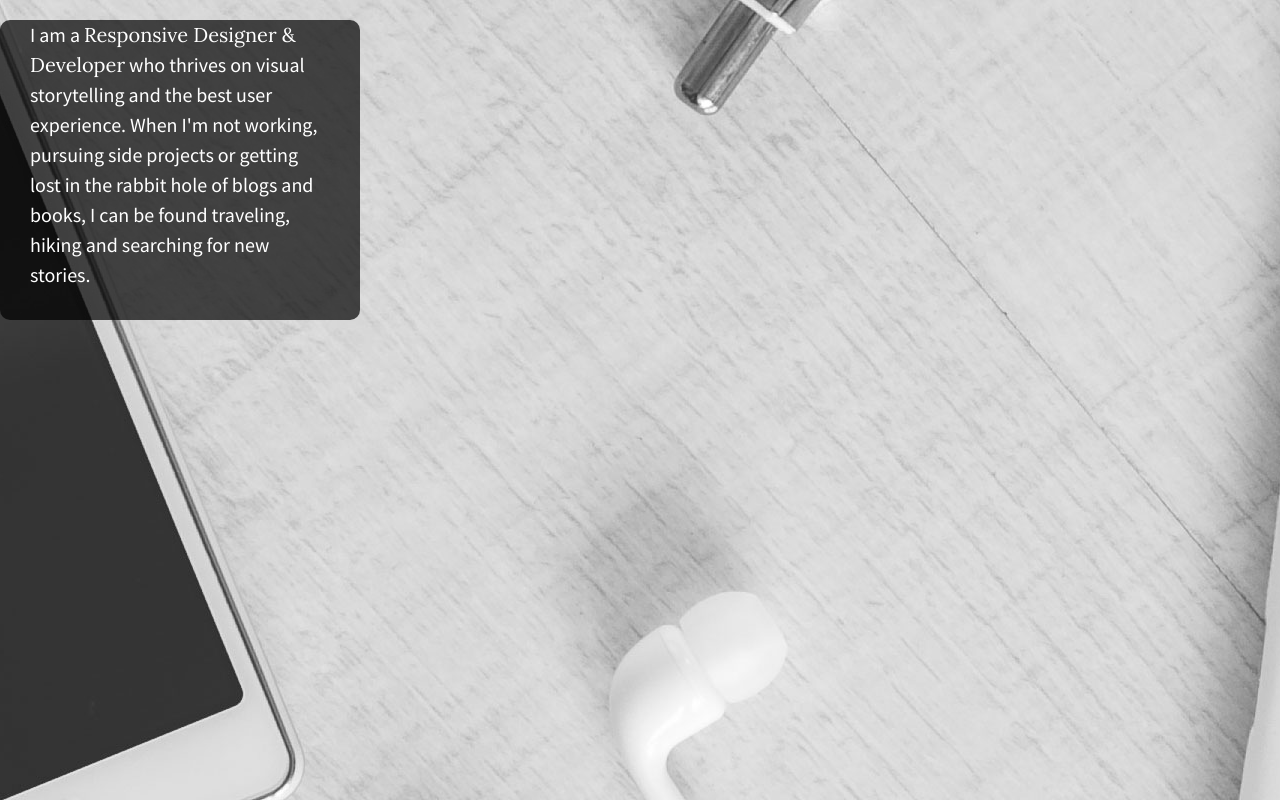
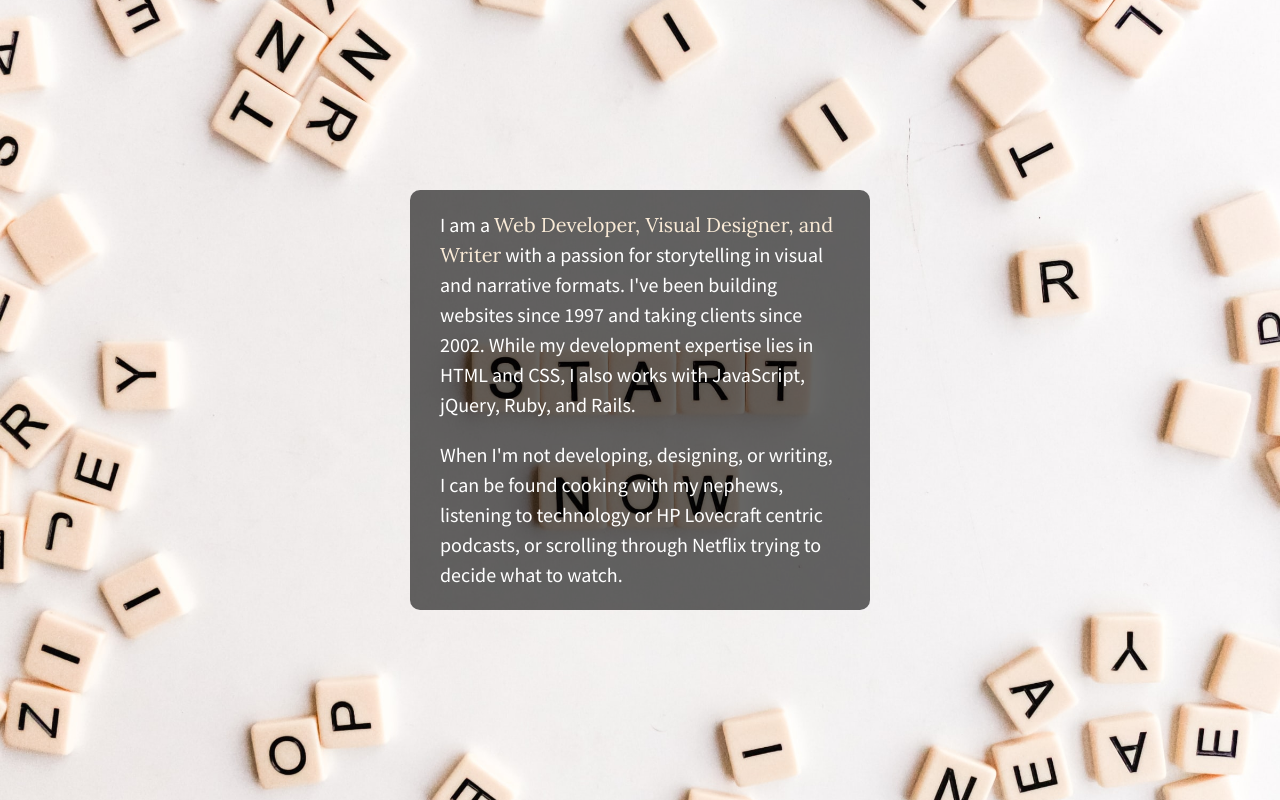
Before and after one commit to HJRandolph/flexbox-customize, a plain HTML site: page index.html in a window 1280 px wide. Drawn offline with nearby package versions, Linux system fonts and the light colour scheme.

Commit message:
Changed verbiage, background, and style of content card; also changed background image of page

```diff
--- a/css/main.css
+++ b/css/main.css
@@ -97,11 +97,16 @@ textarea {
 
 /*Large Background Image*/
 html {
-  background: url(../img/bkgd2.jpg) no-repeat center center fixed;
+  background: url(../img/start-now.jpg) no-repeat center center fixed;
    /* set height to 100% - these are important for allowing content to vertically align */
+   background-size: cover;
+   height: 100%;
+   margin: 0;
 }
 
 body {
+    height: 100%;
+    margin: 0;
   /* set height to 100% - these are important for allowing content to vertically align */
 }
 
@@ -110,12 +115,18 @@ body {
   margin: 0;
   height: 100%;
   width: 100%;
+  display: flex;
+  justify-content: center;
+  align-items: center;
 }
 
 #content {
   /* set the display to flex and use the justify-content & align-items properties to center the text within the div*/
+
+  justify-content: center;
+  align-items: center;
   background: #222;
-  background:rgba(0,0,0,0.7);
+  background:rgba(0,0,0,0.6);
   color: #fff;
   font-family: 'Source Sans Pro', sans-serif;
   font-weight: 300;
@@ -123,12 +134,14 @@ body {
   line-height: 1.5em;
   border-radius: 10px;
   padding: 0px 30px;
-  width: 300px;
-  height: 300px;
+  width: 400px;
+  height: auto;
 }
+
 
 #content p span {
   font-family: 'Lora', sans-serif;
+  color: antiquewhite;
 }
 
 
--- a/index.html
+++ b/index.html
@@ -25,8 +25,13 @@
 
         <section class="wrapper">
             <div id="content">
-                <p>I am a <span>Responsive Designer & Developer</span> who thrives on visual storytelling and the best user experience. When I'm not working, pursuing side projects or getting lost in the rabbit hole of blogs and books, I can be found traveling, hiking and searching for new stories.</p>
+                <p>I am a <span>Web Developer, Visual Designer, and Writer</span> with a passion for storytelling in visual and narrative formats. I've been building websites since 1997 and taking clients since 2002. While my development expertise lies in HTML and CSS, I also works with JavaScript, jQuery, Ruby, and Rails.</p>
+
+                <p>When I'm not developing, designing, or writing, I can be found cooking with my nephews, listening to technology or HP Lovecraft centric podcasts, or scrolling through Netflix trying to decide what to watch.</p>
+
             </div>
+
+
         </section>
 
         <script src="https://ajax.googleapis.com/ajax/libs/jquery/1.11.3/jquery.min.js"></script>
```
Also changed, not shown: img/start-now.jpg (added).
